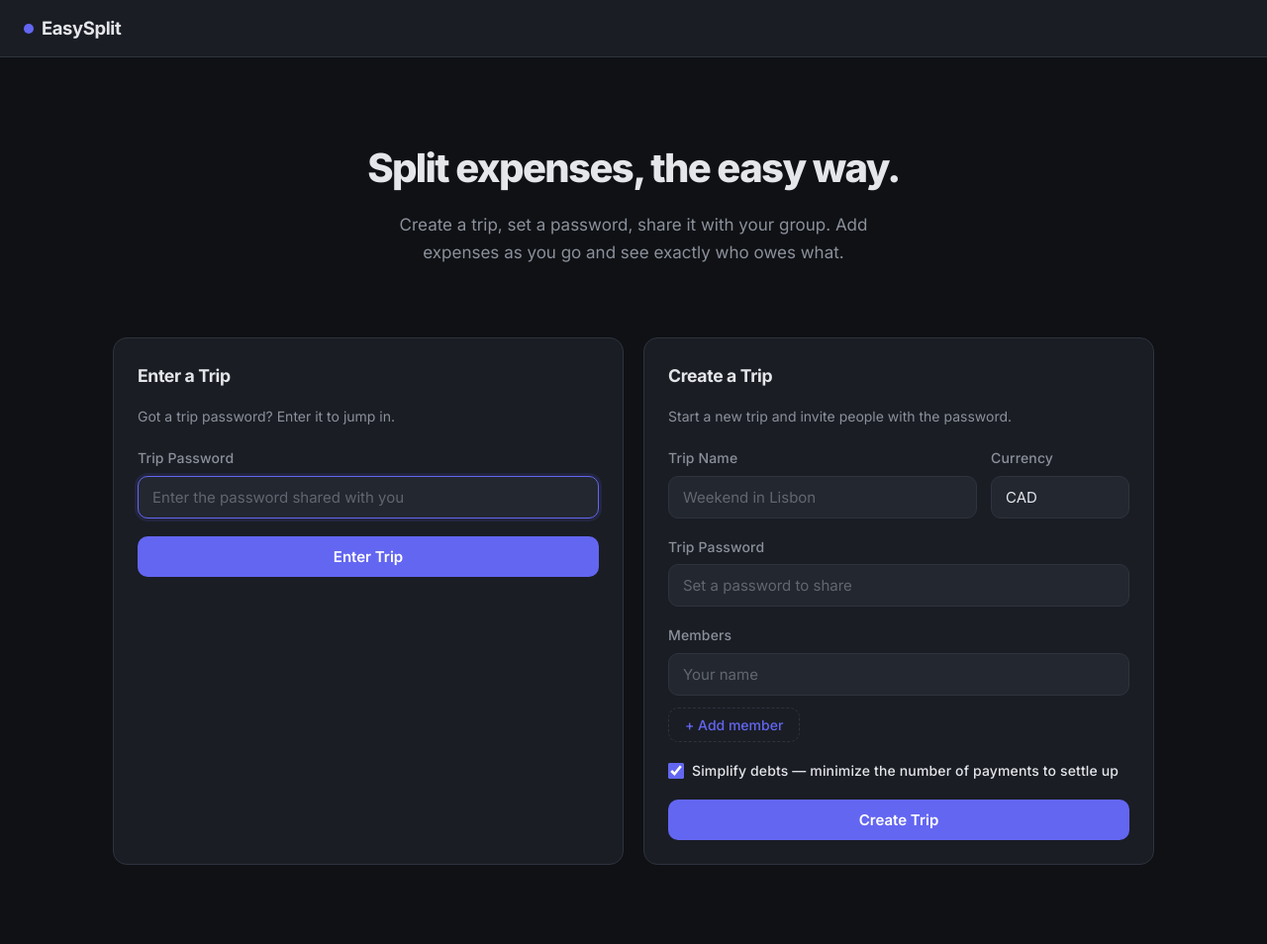
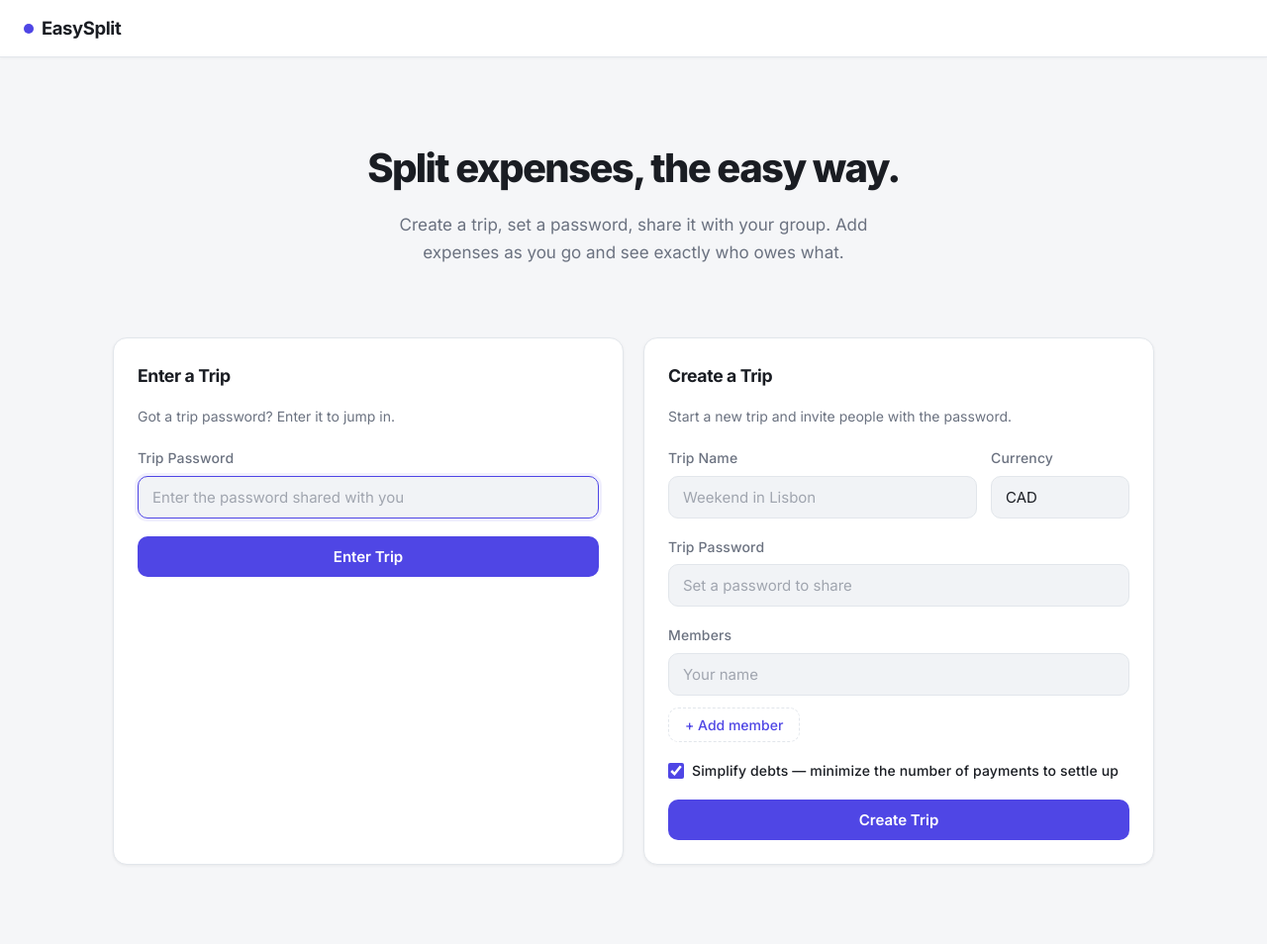
Before and after one commit to andrewmaledy/easysplit, a Flask app: page / in a window 1280 px wide. Shown: the whole page at 99% size. Run offline with Flask 3, Linux system fonts and the light colour scheme.

Commit message:
Switch to light mode theme
- Light background (#f5f6f8), white cards, subtle shadows
- Dark text on light surfaces for better readability
- Indigo accent adjusted for light mode contrast
- Flash messages, pills, modal overlay adapted for light theme
- Cards get subtle shadow for depth

```diff
--- a/templates/base.html
+++ b/templates/base.html
@@ -9,22 +9,22 @@
     <link href="https://fonts.googleapis.com/css2?family=Inter:wght@400;500;600;700;800&display=swap" rel="stylesheet">
     <style>
         :root {
-            --bg: #0f1115;
-            --surface: #1a1d24;
-            --surface-2: #232730;
-            --border: #2e333d;
-            --text: #e4e6ea;
-            --text-dim: #8b909a;
-            --accent: #6366f1;
-            --accent-hover: #5558e0;
-            --accent-soft: rgba(99, 102, 241, 0.12);
-            --green: #22c55e;
-            --red: #ef4444;
-            --amber: #f59e0b;
+            --bg: #f5f6f8;
+            --surface: #ffffff;
+            --surface-2: #f1f3f6;
+            --border: #e2e6eb;
+            --text: #1a1d23;
+            --text-dim: #6b7280;
+            --accent: #4f46e5;
+            --accent-hover: #4338ca;
+            --accent-soft: rgba(79, 70, 229, 0.08);
+            --green: #16a34a;
+            --red: #dc2626;
+            --amber: #d97706;
             --radius: 14px;
             --radius-sm: 10px;
-            --shadow: 0 1px 3px rgba(0,0,0,0.3);
-            --shadow-lg: 0 8px 30px rgba(0,0,0,0.4);
+            --shadow: 0 1px 3px rgba(0,0,0,0.06);
+            --shadow-lg: 0 8px 30px rgba(0,0,0,0.12);
         }
         * { box-sizing: border-box; margin: 0; padding: 0; }
         body {
@@ -48,7 +48,7 @@
             position: sticky;
             top: 0;
             z-index: 100;
-            backdrop-filter: blur(12px);
+            box-shadow: 0 1px 3px rgba(0,0,0,0.04);
         }
         .nav-brand {
             color: var(--text);
@@ -123,6 +123,7 @@
             border-radius: var(--radius);
             padding: 24px;
             margin-bottom: 16px;
+            box-shadow: var(--shadow);
         }
 
         label {
```
Also changed, not shown: other parts of templates/base.html (+18 -11 lines), templates/project.html (+91 -6 lines).
